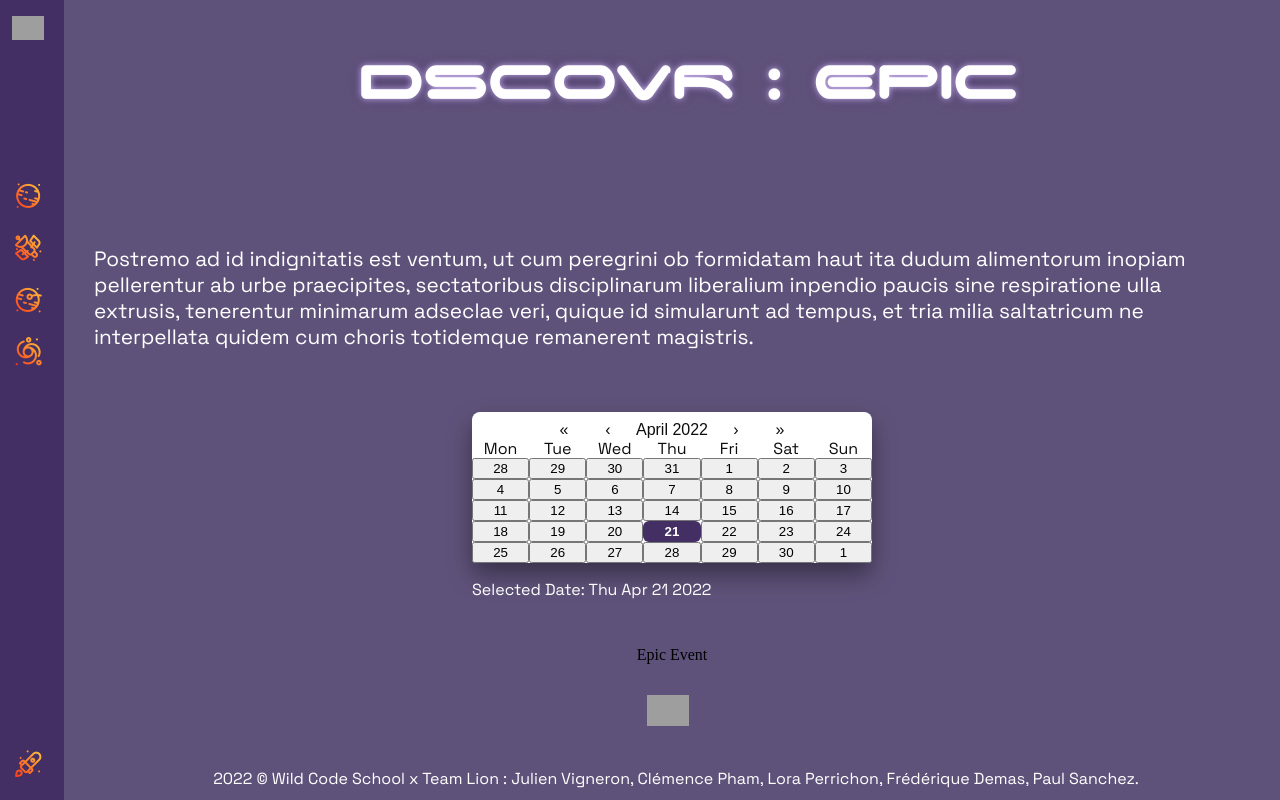
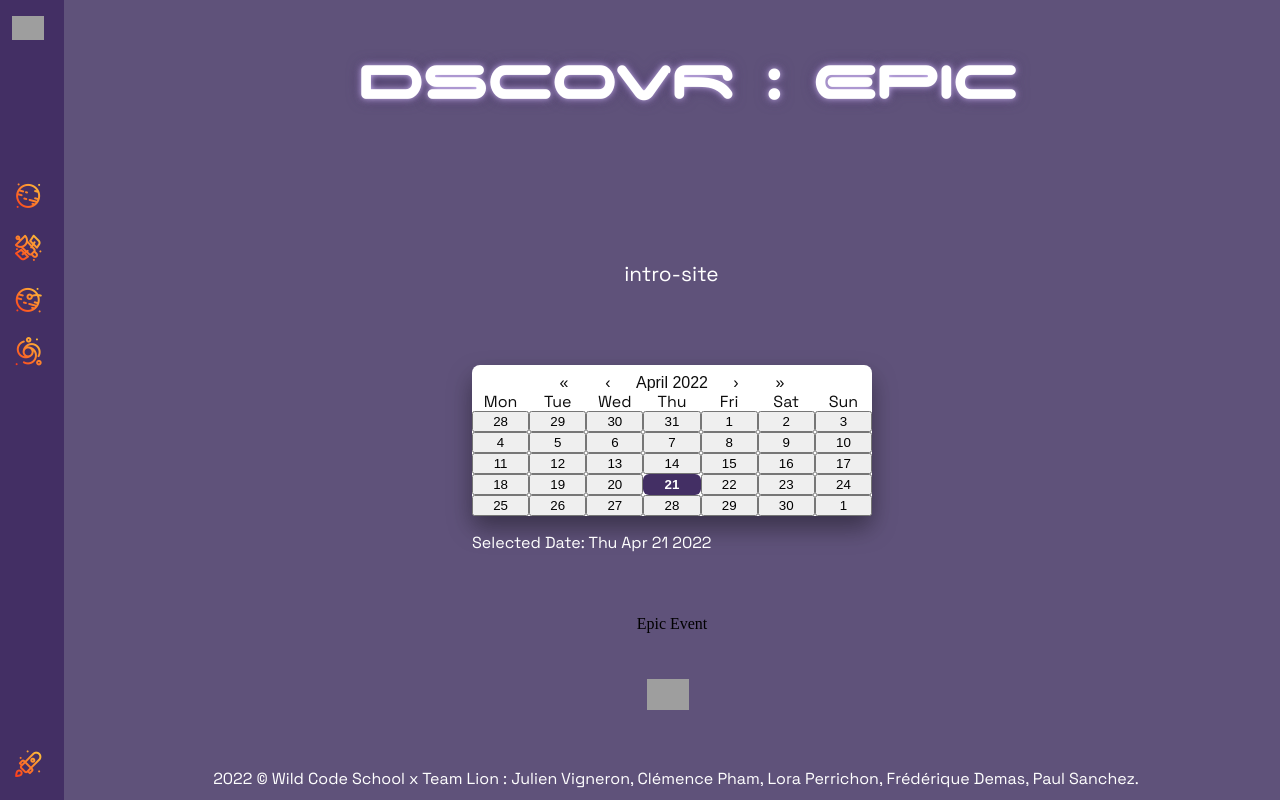
Before and after one commit to WildCodeSchool/-RMT-2203-TeamKarma-lions, a React (Vite) app in the folder frontend/: page /Epic in a window 1280 px wide. Built offline with nearby package versions, Linux system fonts and the light colour scheme; grey boxes are pictures that could not be loaded.

Commit message:
remove lorem

```diff
--- a/frontend/src/pages/Epic.jsx
+++ b/frontend/src/pages/Epic.jsx
@@ -9,14 +9,7 @@ export default function Home() {
   return (
     <>
       <Titre titre="DSCOVR : EPIC" />
-      <p className="intro-site">
-        Postremo ad id indignitatis est ventum, ut cum peregrini ob formidatam
-        haut ita dudum alimentorum inopiam pellerentur ab urbe praecipites,
-        sectatoribus disciplinarum liberalium inpendio paucis sine respiratione
-        ulla extrusis, tenerentur minimarum adseclae veri, quique id simularunt
-        ad tempus, et tria milia saltatricum ne interpellata quidem cum choris
-        totidemque remanerent magistris.
-      </p>
+      <p className="intro-site">intro-site</p>
       <CalendarOps />
       <EpicEvent />
       <EpicPictures />
```
